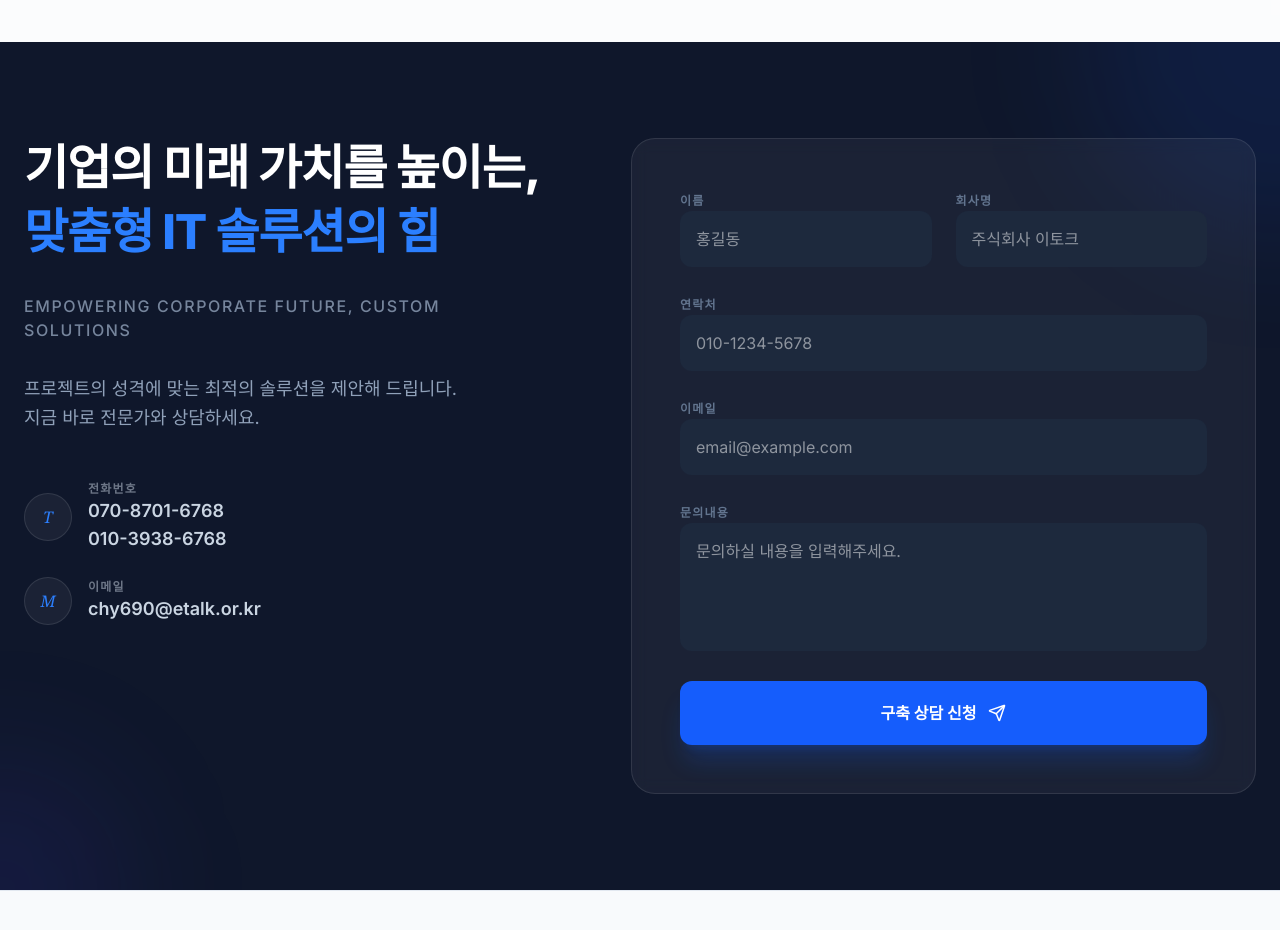
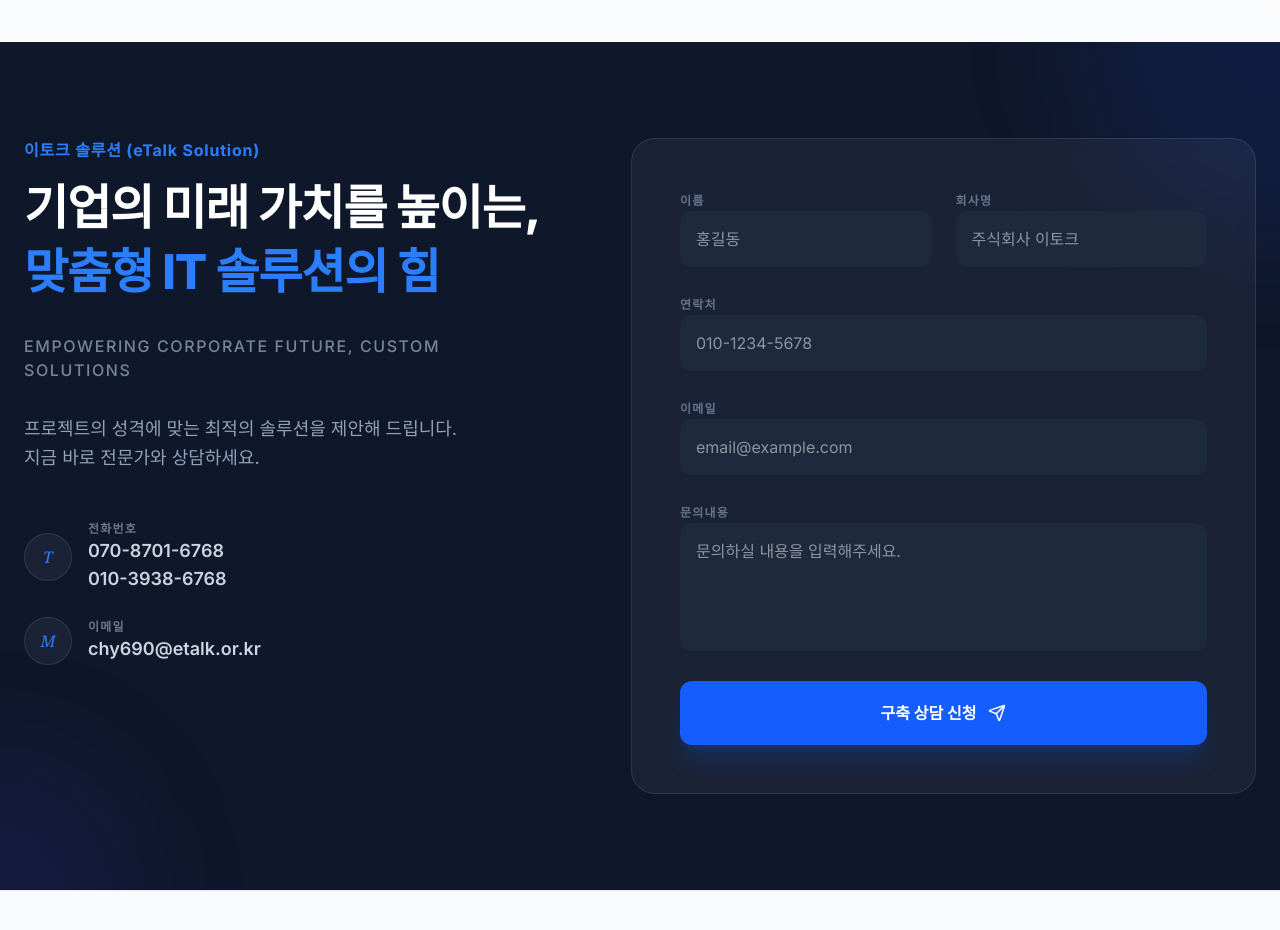
Before and after one commit to chy690-commits/etalkslt-website, a React (Vite) app: page / in a window 1280 px wide. Shown: the part 5320-6250 px from the top of the page. Built offline with nearby package versions, Linux system fonts and the light colour scheme.

Commit message:
Update ContactForm.tsx

```diff
--- a/src/components/ContactForm.tsx
+++ b/src/components/ContactForm.tsx
@@ -1,7 +1,7 @@
 import { motion } from "motion/react";
 import { Send, CheckCircle2, Loader2 } from "lucide-react";
 import { useState, FormEvent } from "react";
-import { CONTACT_INFO } from "../constants";
+import { CONTACT_INFO, COMPANY_NAME } from "../constants";
 
 export function ContactForm() {
   const [formData, setFormData] = useState({
@@ -46,10 +46,13 @@ export function ContactForm() {
       <div className="max-w-7xl mx-auto px-6 relative z-10">
         <div className="flex flex-col lg:flex-row gap-20 items-stretch">
           <div className="flex-1 space-y-8">
-            <h2 className="text-2xl sm:text-3xl md:text-5xl font-extrabold tracking-tight leading-tight break-keep">
-              <span className="block whitespace-nowrap mb-1">기업의 미래 가치를 높이는,</span>
-              <span className="text-blue-500 block">맞춤형 IT 솔루션의 힘</span>
-            </h2>
+            <div className="space-y-4">
+              <p className="text-blue-500 font-bold text-sm md:text-base tracking-wider">{COMPANY_NAME}</p>
+              <h2 className="text-2xl sm:text-3xl md:text-5xl font-extrabold tracking-tight leading-tight break-keep">
+                <span className="block whitespace-nowrap mb-1">기업의 미래 가치를 높이는,</span>
+                <span className="text-blue-500 block">맞춤형 IT 솔루션의 힘</span>
+              </h2>
+            </div>
             <p className="text-slate-400 text-sm md:text-base font-medium opacity-80 uppercase tracking-widest mt-2">
               Empowering Corporate Future, Custom Solutions
             </p>
```
